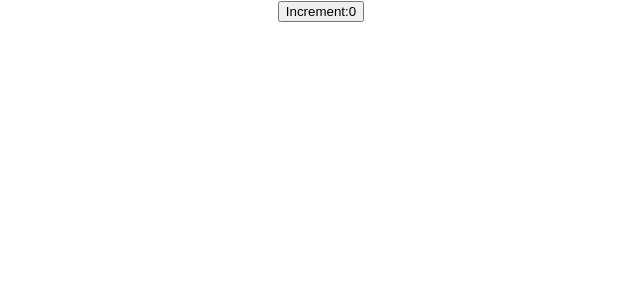
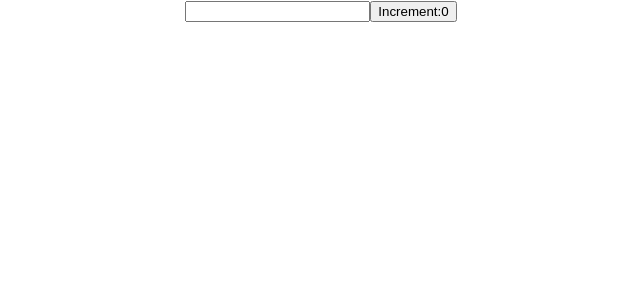
Before and after one commit to mikhita/my-react-app, a React (Create React App) app: page / in a window 1280 px wide. Shown: the top 300 px of the page, without its empty margins (319-959 px from the left). Built offline with nearby package versions, Linux system fonts and the light colour scheme; the HTML template or start-up script is replaced by a standard one.

Commit message:
I learn how to use second parameter of useEfffect function to change it with only changing the target object

```diff
--- a/src/components/CounterTwo.js
+++ b/src/components/CounterTwo.js
@@ -2,12 +2,14 @@
 
 function CounterTwo() {
     const [ count  ,  setCount ] = useState(0);
+    const [name, setName] = useState("")
 
     useEffect(()=>{
-      document.title=`Clicked ${count} `
-    })
+      console.log("eseeffect")
+    }, [count])
   return (
     <div>
+        <input type="text" value={name} onChange={e=>setName(e.target.value)}/>
         <button onClick={()=>(setCount(count+1))}>Increment:{count}</button>
     </div>
   )
```
